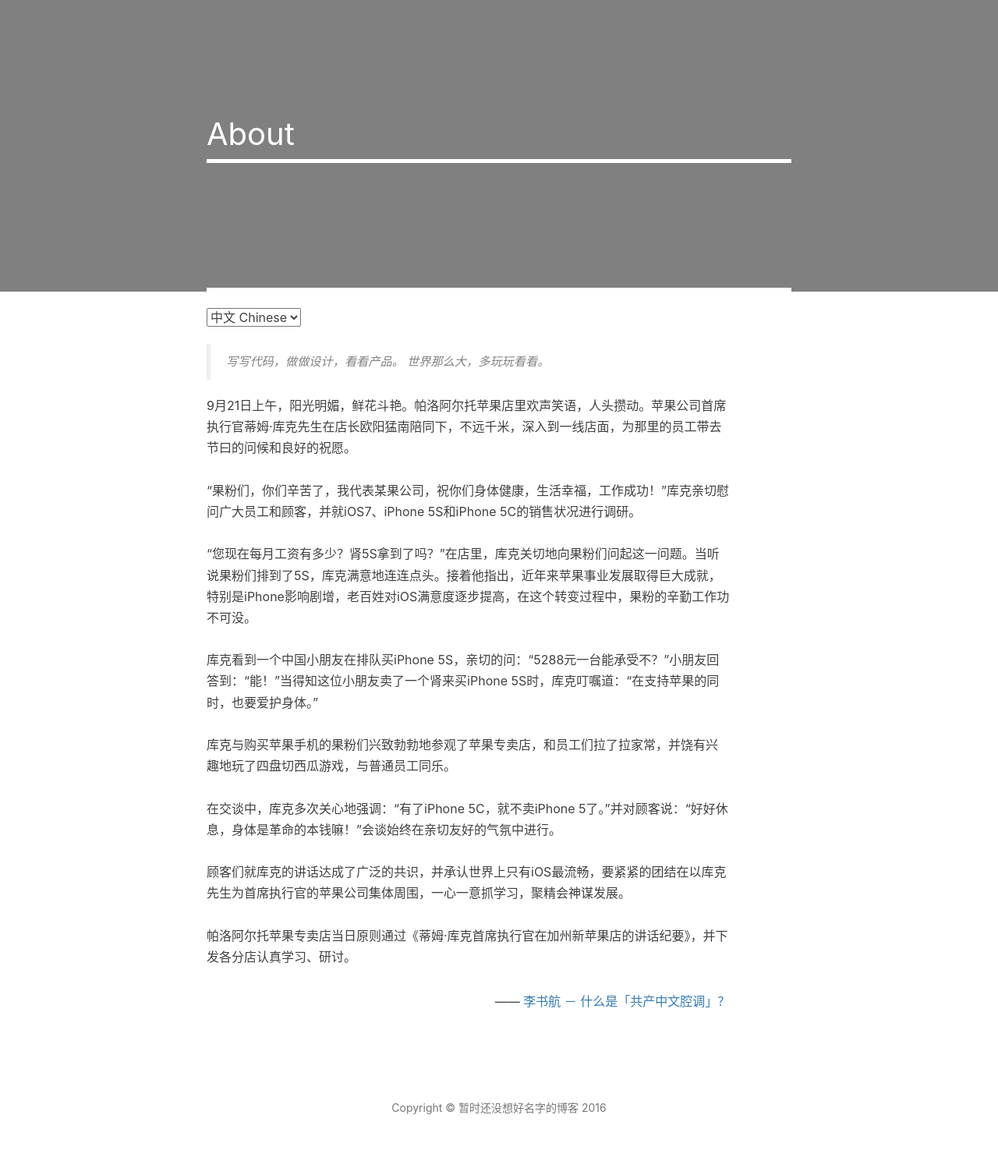
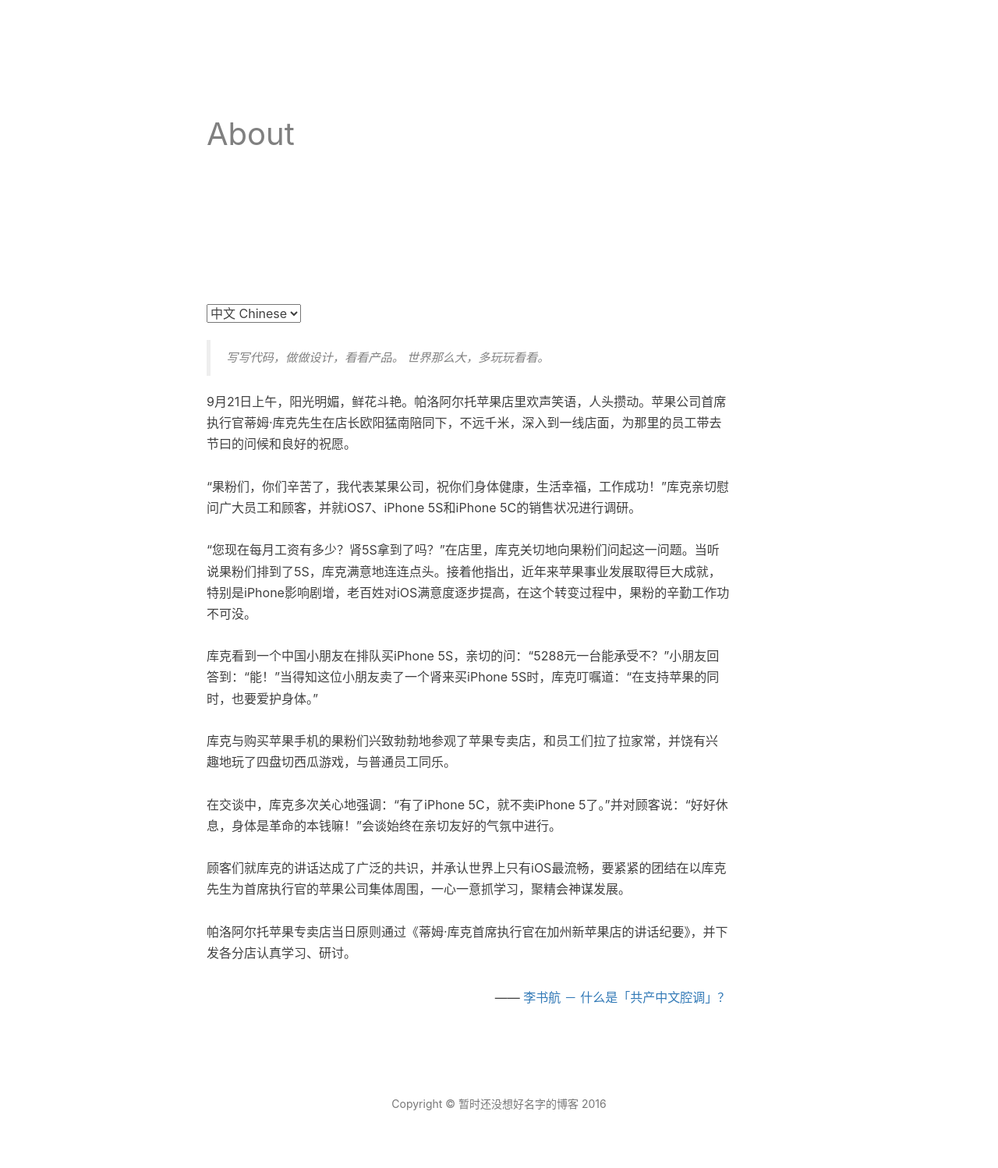
Before and after one commit to queryfish/yetanotherblogger, a Jekyll site: the page built from about.html, in a window 1280 px wide. Shown: the whole page at 78% size. Built offline with Jekyll 4.4.1, drawn with Linux system fonts in a browser that asks for light colours; nearby versions of some CDN libraries; comment, search, counter and statistics services are not loaded.

Commit message:
better preview layout

```diff
--- a/css/hux-blog.css
+++ b/css/hux-blog.css
@@ -373,8 +373,8 @@
 }
 .intro-header {
   background: no-repeat center center;
-  background-color: #808080;
-  background-attachment: scroll;
+  /*background-color: #808080;*/
+  /*background-attachment: scroll;*/
   -webkit-background-size: cover;
   -moz-background-size: cover;
   background-size: cover;
@@ -392,7 +392,7 @@
 .intro-header .post-heading,
 .intro-header .page-heading {
   padding: 85px 0 55px;
-  color: white;
+  color: gray;
 }
 @media only screen and (min-width: 768px) {
   .intro-header .site-heading,
@@ -412,12 +412,11 @@
 .intro-header .site-heading,
 .intro-header .page-heading {
   text-align: left;
-  border-bottom: 5px solid #fff;
 }
 .intro-header .site-heading h1,
 .intro-header .page-heading h1 {
   margin-top: 0;
-  font-size: 50px;
+  font-size: 40px;
 }
 
 .intro-header .site-heading h1 {
--- a/index.html
+++ b/index.html
@@ -15,7 +15,8 @@
         </h3>
         {% endif %}
         <div class="post-content-preview">
-            {{ post.content | strip_html | truncate:500 }}
+            <!-- {{ post.content | strip_html | truncate:500 }} -->
+            {{ post.content | truncate:1000 }}
         </div>
     </a>
     <p class="post-meta">
```
